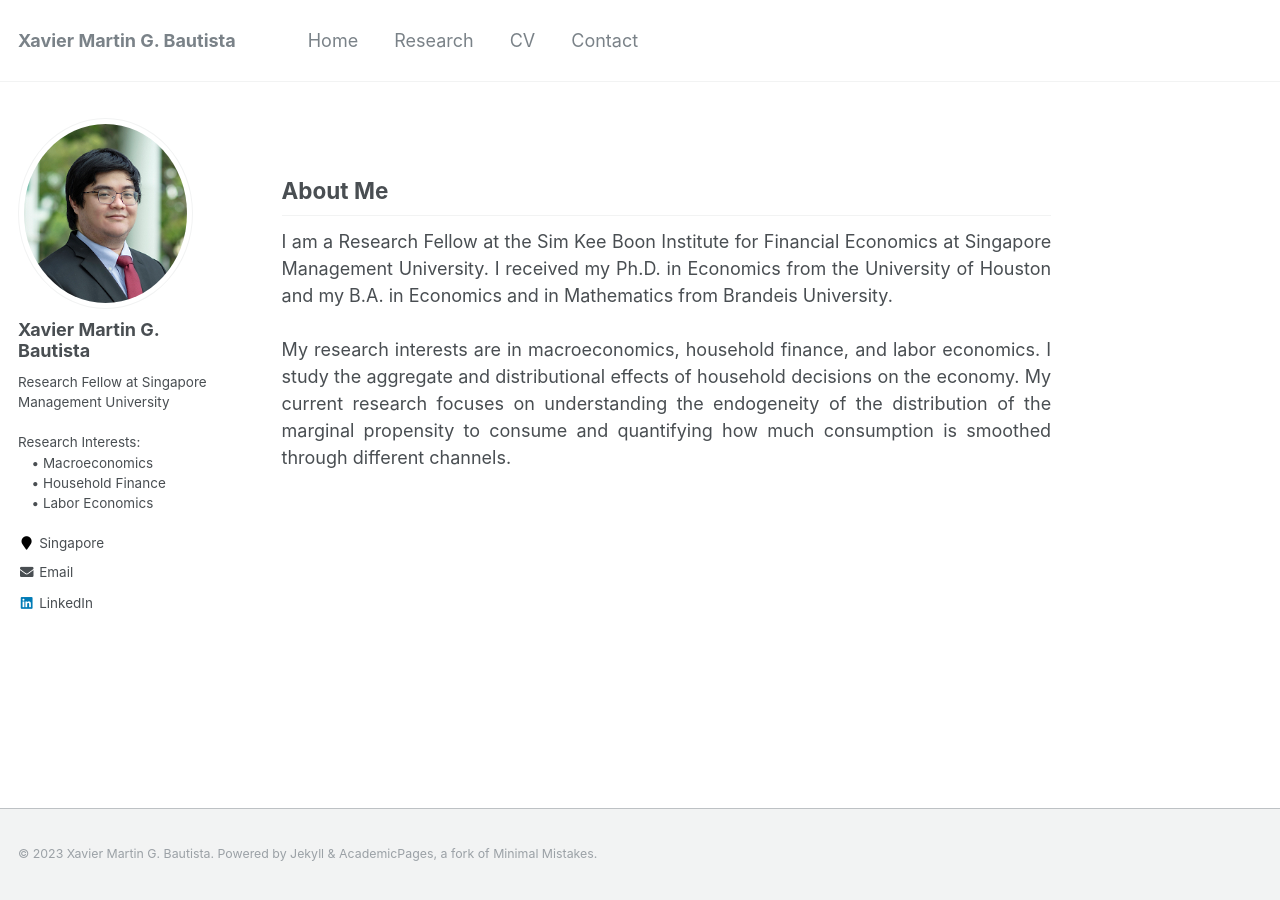
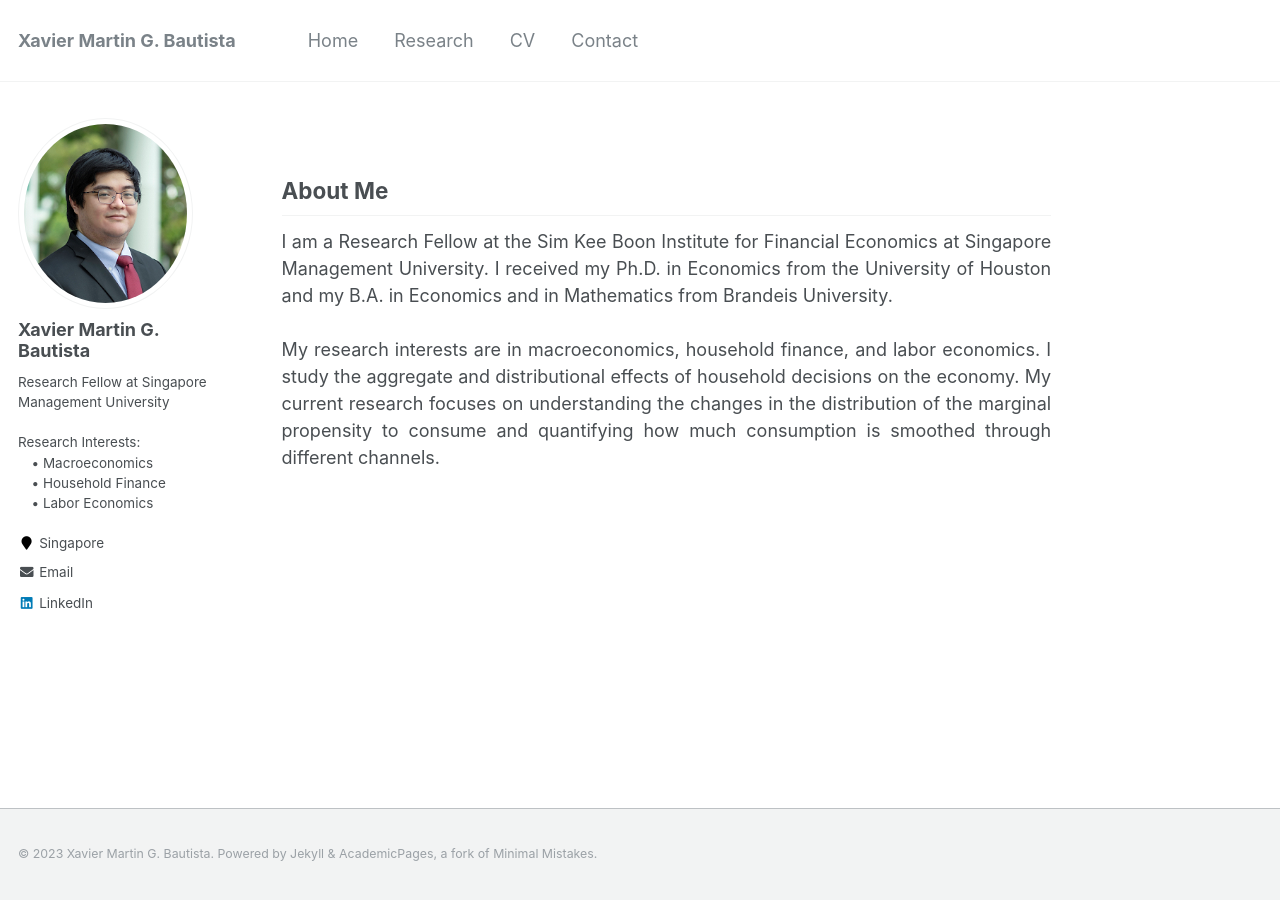
Before and after one commit to xmgbautista/xmgbautista.github.io, a Jekyll site: the page built from _pages/about.md, in a window 1280 px wide. Built offline with Jekyll 4.4.1, drawn with Linux system fonts in a browser that asks for light colours.

Commit message:
Update about.md

```diff
--- a/_pages/about.md
+++ b/_pages/about.md
@@ -21,6 +21,6 @@ I am a Research Fellow at the Sim Kee Boon Institute for Financial Economics at
 Economics from the University of Houston and my B.A. in Economics and in Mathematics from Brandeis University. <br>
 <br>
 My research interests are in macroeconomics, household finance, and labor economics. I study the aggregate and distributional effects of
-household decisions on the economy. My current research focuses on understanding the endogeneity of the distribution of the marginal
+household decisions on the economy. My current research focuses on understanding the changes in the distribution of the marginal
 propensity to consume and quantifying how much consumption is smoothed through different channels.
 </p>
```
